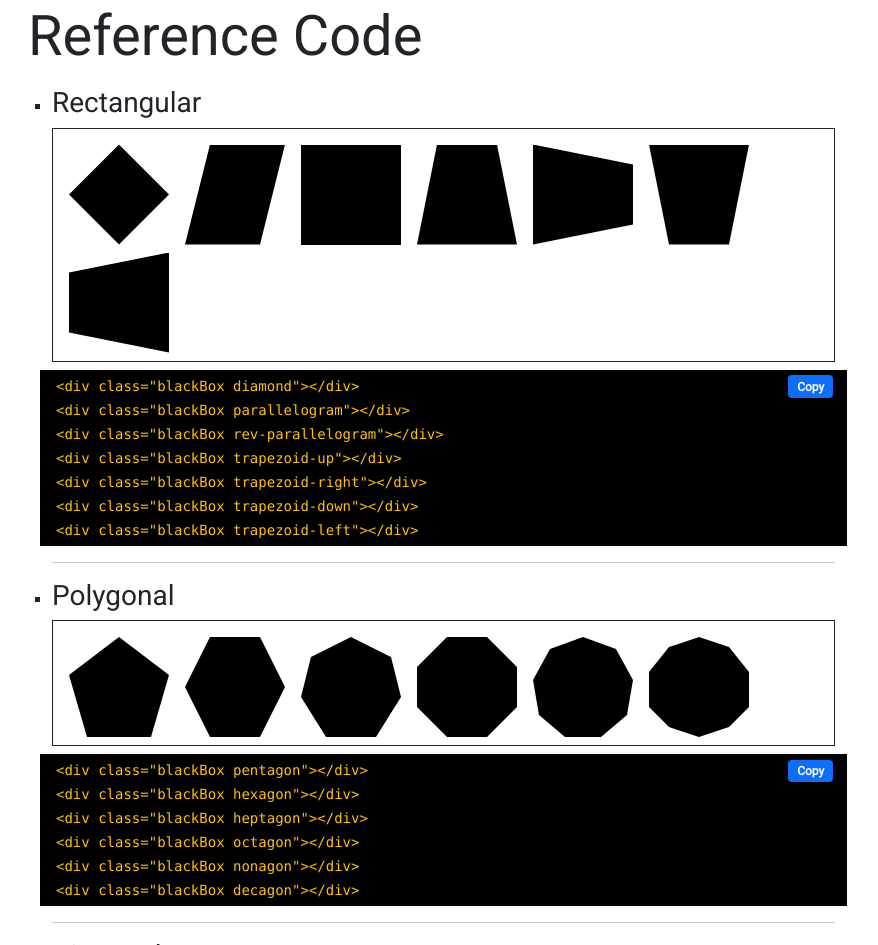
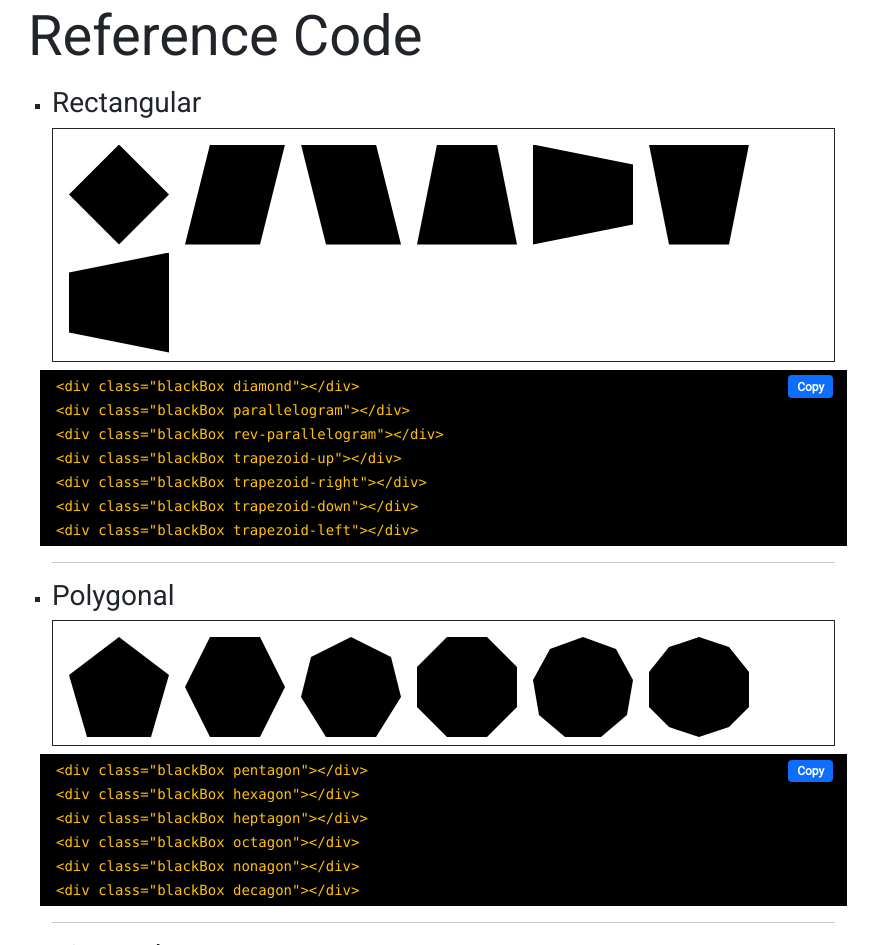
Before and after one commit to AfterSchoolTeaParty/cliphelper, a plain HTML site: page index.html in a window 1280 px wide. Shown: the part 1846-2791 px from the top of the page, without its empty margins (339-1217 px from the left). Drawn offline with nearby package versions, Linux system fonts and the light colour scheme.

Commit message:
second commit

```diff
--- a/css/cliphelper.css
+++ b/css/cliphelper.css
@@ -7,7 +7,7 @@
 .parallelogram{
 	clip-path: polygon(25% 0%, 100% 0%, 75% 100%, 0% 100%);
 }
-.rev-paralleogram{
+.rev-parallelogram{
 	clip-path: polygon(0 0, 75% 0, 100% 100%, 25% 100%);
 }
 .trapezoid-up{
```
